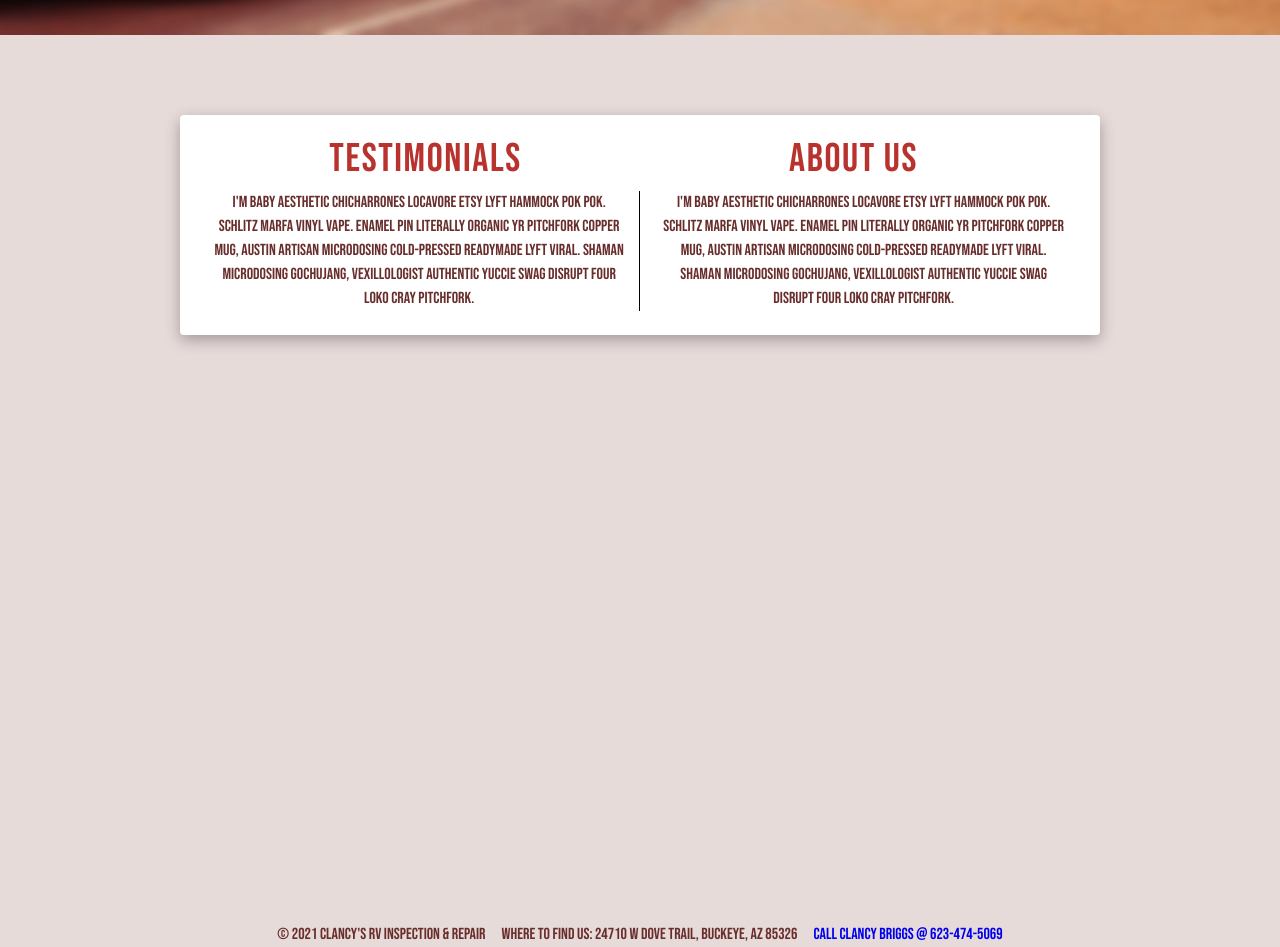
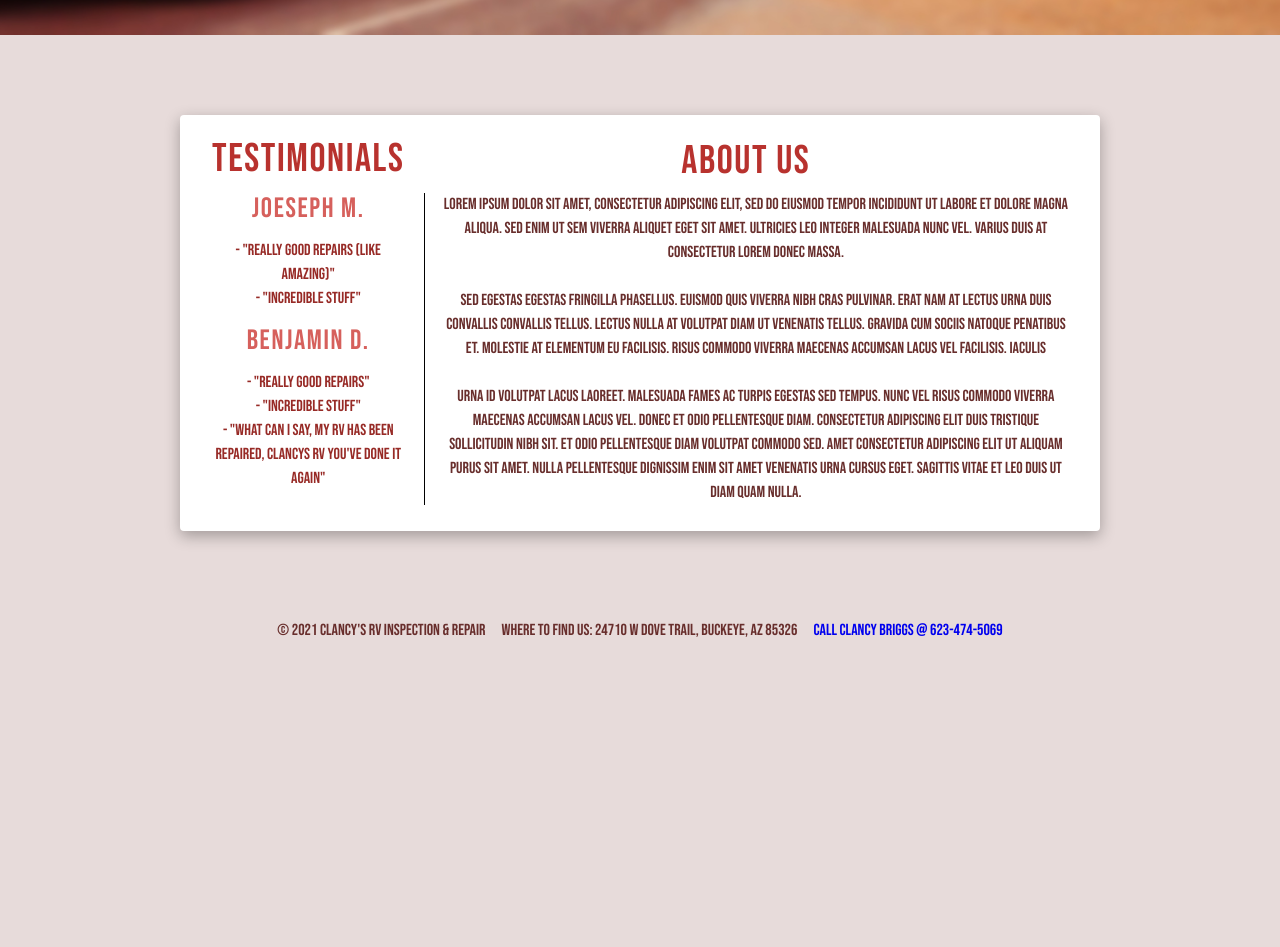
Before and after one commit to xconnor9896/rv-inspection-and-ac-repair, a React (Create React App) app: page / in a window 1280 px wide. Shown: the part 840-1787 px from the top of the page. After the commit the page ends 1483 px from the top, so only its background shows below. Built offline with nearby package versions, Linux system fonts and the light colour scheme.

Commit message:
Finished up the about us page

```diff
--- a/src/Components/About.jsx
+++ b/src/Components/About.jsx
@@ -4,13 +4,23 @@ const About = () => {
     return (
         <div className="about">
             <div className="container">
-                <div className="row">
+                <div className="row-1">
                     <h2>Testimonials</h2>
-                    <p className="left-p">I'm baby aesthetic chicharrones locavore etsy lyft hammock pok pok. Schlitz marfa vinyl vape. Enamel pin literally organic yr pitchfork copper mug, austin artisan microdosing cold-pressed readymade lyft viral. Shaman microdosing gochujang, vexillologist authentic yuccie swag disrupt four loko cray pitchfork.</p>
+                    <h3>Joeseph M.</h3>
+                    <ul>
+                        <li>- "Really good repairs (like amazing)"</li>
+                        <li>- "incredible stuff"</li>
+                    </ul>
+                    <h3>Benjamin D.</h3>
+                    <ul>
+                        <li>- "Really good repairs"</li>
+                        <li>- "incredible stuff"</li>
+                        <li>- "what can i say, my RV has been repaired, clancys RV you've done it again"</li>
+                    </ul>
                 </div>
-                <div className="row">
+                <div className="row-2">
                     <h2>About Us</h2>
-                    <p className="right-p">I'm baby aesthetic chicharrones locavore etsy lyft hammock pok pok. Schlitz marfa vinyl vape. Enamel pin literally organic yr pitchfork copper mug, austin artisan microdosing cold-pressed readymade lyft viral. Shaman microdosing gochujang, vexillologist authentic yuccie swag disrupt four loko cray pitchfork.</p>
+                    <p className="right-p">Lorem ipsum dolor sit amet, consectetur adipiscing elit, sed do eiusmod tempor incididunt ut labore et dolore magna aliqua. Sed enim ut sem viverra aliquet eget sit amet. Ultricies leo integer malesuada nunc vel. Varius duis at consectetur lorem donec massa. <br/><br/>Sed egestas egestas fringilla phasellus. Euismod quis viverra nibh cras pulvinar. Erat nam at lectus urna duis convallis convallis tellus. Lectus nulla at volutpat diam ut venenatis tellus. Gravida cum sociis natoque penatibus et. Molestie at elementum eu facilisis. Risus commodo viverra maecenas accumsan lacus vel facilisis. Iaculis <br/><br/>urna id volutpat lacus laoreet. Malesuada fames ac turpis egestas sed tempus. Nunc vel risus commodo viverra maecenas accumsan lacus vel. Donec et odio pellentesque diam. Consectetur adipiscing elit duis tristique sollicitudin nibh sit. Et odio pellentesque diam volutpat commodo sed. Amet consectetur adipiscing elit ut aliquam purus sit amet. Nulla pellentesque dignissim enim sit amet venenatis urna cursus eget. Sagittis vitae et leo duis ut diam quam nulla.</p>
                 </div>
             </div>
         </div>
--- a/src/Components/Footer.jsx
+++ b/src/Components/Footer.jsx
@@ -2,7 +2,7 @@ import React from 'react'
 
 const Footer = () => {
     return (
-        <div className="footer">
+        <div className="footer contact">
             <p>&#169; 2021 Clancy's RV Inspection & Repair</p>
             <p>Where to find us: 24710 W Dove Trail, Buckeye, AZ 85326</p>
             <a href="tel:+16234745069">Call Clancy Briggs @ 623-474-5069</a>
--- a/src/Components/Navbar.jsx
+++ b/src/Components/Navbar.jsx
@@ -8,9 +8,9 @@ const Navbar = () => {
             </div>
             <div className="navbar-content">
                 <ul>
-                    <li>Home</li>
-                    <li>About</li>
-                    <li>Contact</li>
+                    <li><a href=".home">Home</a></li>
+                    <li><a href=".about">About</a></li>
+                    <li><a href=".contact">Contact</a></li>
                 </ul>
             </div>
 
--- a/src/Styles/components/_about.scss
+++ b/src/Styles/components/_about.scss
@@ -3,10 +3,19 @@
 @use '../util/mixins' as *;
 
 .about {
-    h2{
+    h2 {
         color: $primary-3;
     }
-    height: 100vh;
+    h3 {
+        margin: 1rem 1rem;
+        color: $primary-5;
+    }
+    .row-1{
+        border-bottom: 1px solid black;
+        padding-bottom: .5rem;
+        margin-bottom: .5rem;
+    }
+    height: auto;
     .container{
         @include flex-space-between;
         flex-direction: column;
@@ -26,11 +35,15 @@
         padding-bottom: 0;
         margin-bottom: 0;
         border-bottom: none;
-    }
-    .right-p{
-        padding-left: 1.2rem;
-        border-left: 1px solid black;
-    }
+        }
+        .right-p{
+            padding-left: 1.2rem;
+            border-left: 1px solid black;
+        }
+        .row-1{
+            border-bottom: none;
+            padding-right: 1.2rem;
+        }
     }
 
 }
--- a/src/Styles/main.css
+++ b/src/Styles/main.css
@@ -473,10 +473,19 @@ p {
 }
 
 .about {
-  height: 100vh;
+  height: auto;
 }
 .about h2 {
   color: #b8322e;
+}
+.about h3 {
+  margin: 1rem 1rem;
+  color: #d6605c;
+}
+.about .row-1 {
+  border-bottom: 1px solid black;
+  padding-bottom: 0.5rem;
+  margin-bottom: 0.5rem;
 }
 .about .container {
   display: flex;
@@ -506,6 +515,10 @@ p {
     padding-left: 1.2rem;
     border-left: 1px solid black;
   }
+  .about .row-1 {
+    border-bottom: none;
+    padding-right: 1.2rem;
+  }
 }
 
 .footer {
```
Also changed, not shown: 1 other file (tests, documents, lock files or other folders).
